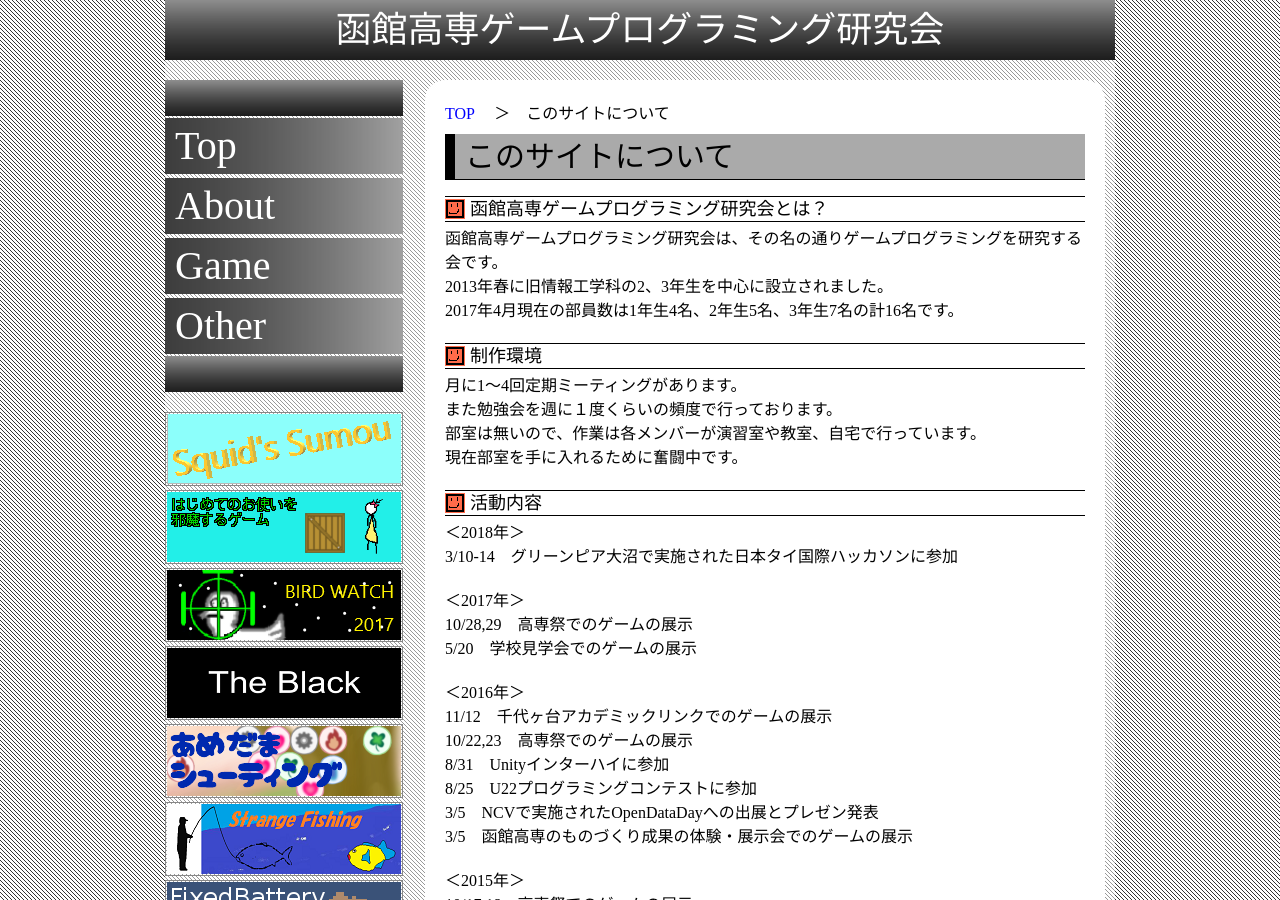
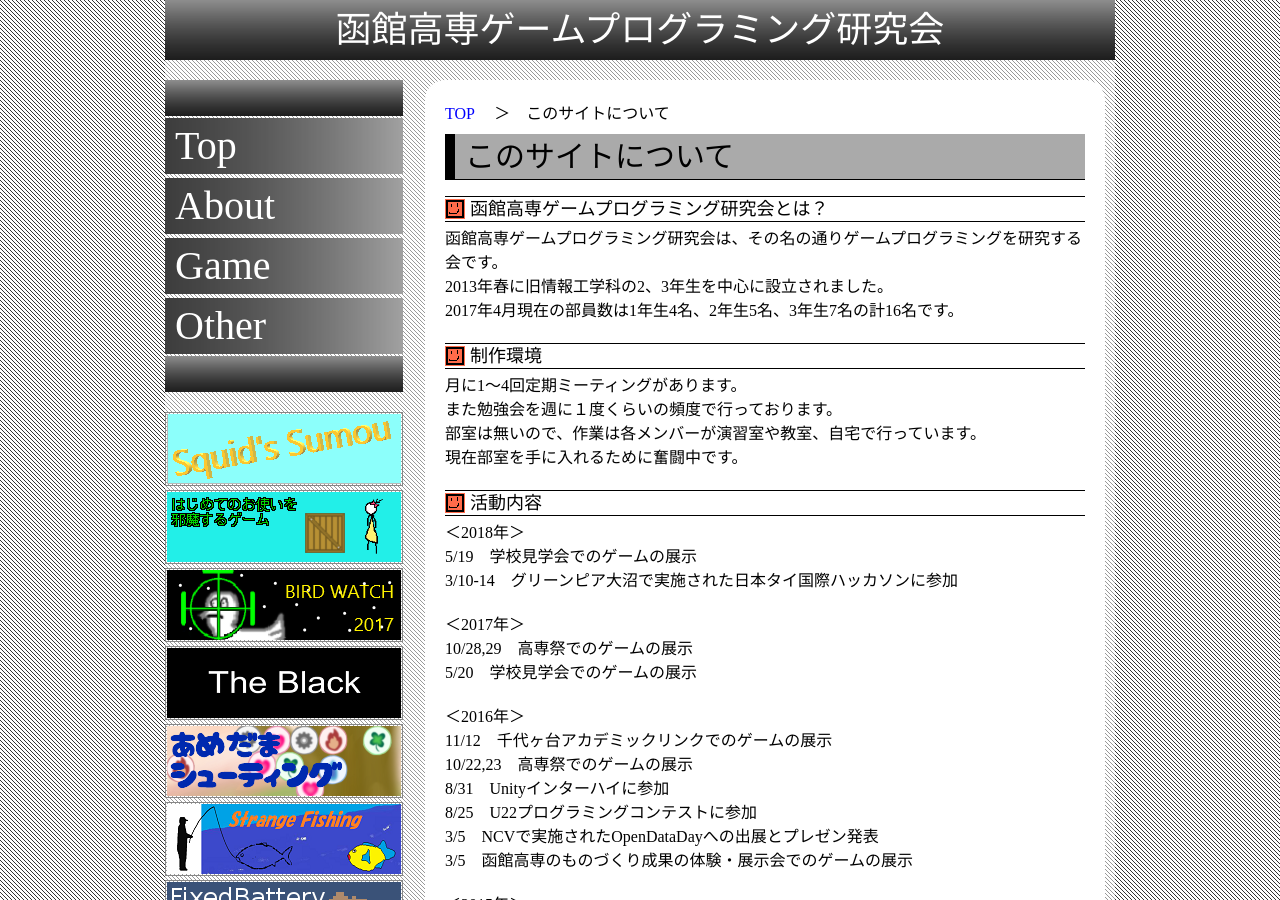
Before and after one commit to hnctgpgk/hnctgpgk.github.io, a Jekyll site: the page built from about/index.md, in a window 1280 px wide and 900 px high. Built offline with Jekyll 4.4.1, drawn with Linux system fonts in a browser that asks for light colours.

Commit message:
about 更新

```diff
--- a/about/index.md
+++ b/about/index.md
@@ -38,6 +38,7 @@ relative: ../
 
 <dd>
 ＜2018年＞<br>
+5/19　学校見学会でのゲームの展示<br>
 3/10-14　グリーンピア大沼で実施された日本タイ国際ハッカソンに参加<br>
 </dd>
 
```
